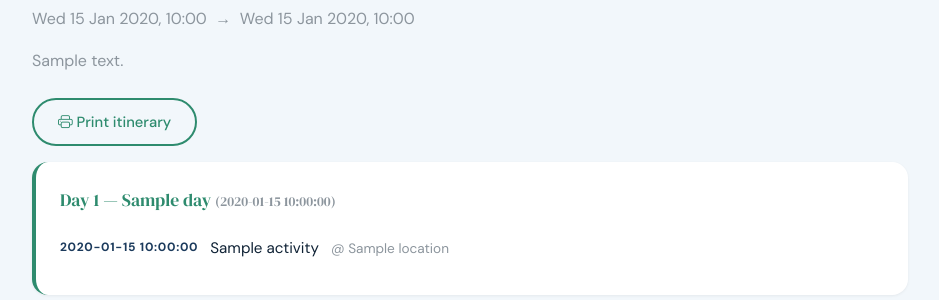
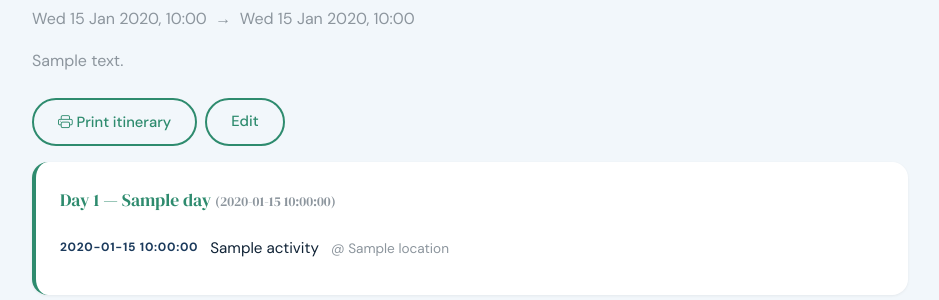
Before and after one commit to sduproy/CITS3403-Project, a Flask app: template templates/trip_details.html in a window 1280 px wide. Shown: the part 149-449 px from the top of the page, without its empty margins (170-1109 px from the left). Run offline with Flask 3, Linux system fonts and the light colour scheme; a user stored in the database is signed in; tables that the repository leaves empty hold one stand-in row (values such as "Sample post"); the template is opened without the code that fills it: values that come from a table or form of the project are taken from there, most other values are stand-ins (such as "Sample title", 1, 10 or a date in 2020).

Commit message:
add: button to edit itinerary

```diff
--- a/templates/trip_details.html
+++ b/templates/trip_details.html
@@ -27,6 +27,9 @@
       <button type="button" onclick="window.print()" class="btn-tp-secondary">
         <i class="bi bi-printer"></i> Print itinerary
       </button>
+      {% if itinerary.user_id == current_user.id %}
+        <a href="{{ url_for('main.edit_itinerary', id=itinerary.id) }}" class="btn btn-tp-secondary">Edit</a>
+      {% endif %}
     </div>
 
     {% for day in plan.days %}
```
